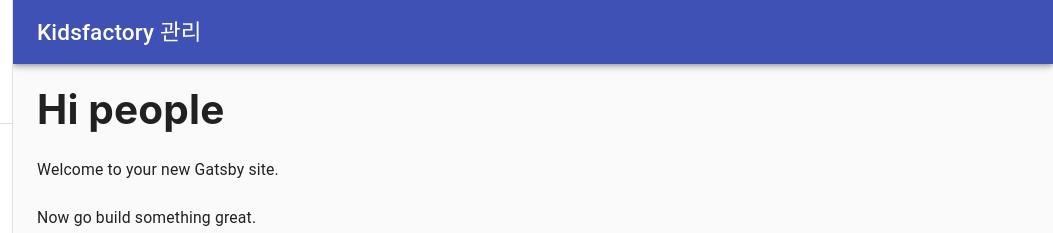
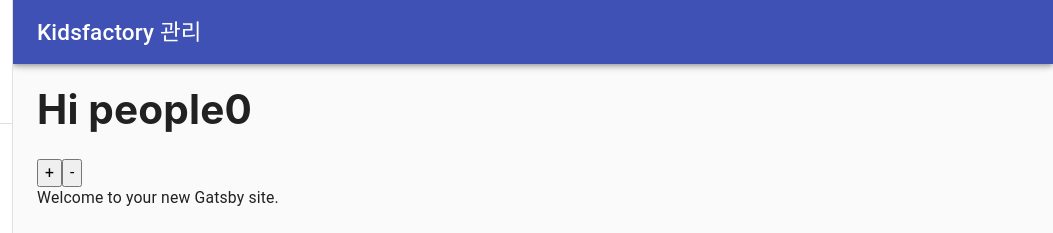
Before and after one commit to Guyclops/kidsfactory-shop-admin, a Gatsby site in the folder packages/front/: page / in a window 1280 px wide. Shown: the top 233 px of the page, 227-1280 px from the left. Built offline with nearby package versions, Linux system fonts and the light colour scheme; Gatsby itself is replaced by a stand-in of ours.

Commit message:
feat(front): mobx 기본 설정

```diff
--- a/packages/front/gatsby-browser.js
+++ b/packages/front/gatsby-browser.js
@@ -4,4 +4,6 @@
  * See: https://www.gatsbyjs.org/docs/browser-apis/
  */
 
-// You can delete this file if you're not using it
+import WrapProvider from "./wrap-provider";
+
+export const wrapRootElement = WrapProvider;
--- a/packages/front/gatsby-ssr.js
+++ b/packages/front/gatsby-ssr.js
@@ -5,3 +5,6 @@
  */
 
 // You can delete this file if you're not using it
+import WrapProvider from "./wrap-provider";
+
+export const wrapRootElement = WrapProvider;
--- a/packages/front/package.json
+++ b/packages/front/package.json
@@ -23,6 +23,8 @@
     "gatsby-plugin-web-font-loader": "^1.0.4",
     "gatsby-source-filesystem": "^2.1.46",
     "gatsby-transformer-sharp": "^2.3.13",
+    "mobx": "^5.15.4",
+    "mobx-react": "^6.1.8",
     "prop-types": "^15.7.2",
     "react": "^16.12.0",
     "react-docgen-typescript-loader": "^3.7.0",
@@ -54,6 +56,7 @@
   "devDependencies": {
     "@babel/core": "^7.8.7",
     "@babel/plugin-proposal-class-properties": "^7.8.3",
+    "@babel/plugin-proposal-decorators": "^7.8.3",
     "@storybook/addon-actions": "^5.3.14",
     "@storybook/addon-docs": "^5.3.14",
     "@storybook/addon-knobs": "^5.3.14",
--- a/packages/front/src/pages/index.tsx
+++ b/packages/front/src/pages/index.tsx
@@ -3,11 +3,17 @@ import { Link } from "gatsby";
 import Layout from "../components/layout";
 import Image from "../components/image";
 import SEO from "../components/seo";
+import { observer, inject } from "mobx-react";
+import Store from "../stores";
 
-const IndexPage: React.FC = () => (
+const IndexPage = (props: Store) => {
+  const { common } = props;
+  return (
     <Layout>
       <SEO title="Home" />
-    <h1>Hi people</h1>
+      <h1>Hi people{common.count}</h1>
+      <button onClick={common.increment}>+</button>
+      <button onClick={common.decrement}>-</button>
       <p>Welcome to your new Gatsby site.</p>
       <p>Now go build something great.</p>
       <div style={{ maxWidth: `300px`, marginBottom: `1.45rem` }}>
@@ -16,5 +22,6 @@ const IndexPage: React.FC = () => (
       <Link to="/page-2/">Go to page 2</Link>
     </Layout>
   );
+};
 
-export default IndexPage;
+export default inject("common")(observer(IndexPage));
--- /dev/null
+++ b/packages/front/src/stores/common.ts
@@ -0,0 +1,30 @@
+import { observable, action, computed } from "mobx";
+import Store from ".";
+
+class CommonStore {
+  root: Store;
+  @observable
+  public count = 0;
+  @observable
+  public todos = [];
+
+  constructor(root: Store) {
+    this.root = root;
+  }
+
+  @computed get unfinishedTodoCount() {
+    return this.todos.filter(todo => !todo.finished).length;
+  }
+
+  @action
+  increment = () => {
+    this.count++;
+  };
+
+  @action
+  decrement = () => {
+    this.count--;
+  };
+}
+
+export default CommonStore;
--- /dev/null
+++ b/packages/front/src/stores/index.ts
@@ -0,0 +1,11 @@
+import CommonStore from "./common";
+
+class Store {
+  public common: CommonStore;
+
+  constructor() {
+    this.common = new CommonStore(this);
+  }
+}
+
+export default Store;
--- a/packages/front/tsconfig.json
+++ b/packages/front/tsconfig.json
@@ -3,7 +3,9 @@
   "compilerOptions": {
     "jsx": "react",
     "strictNullChecks": false,
-    "noImplicitAny": false
+    "noImplicitAny": false,
+    "experimentalDecorators": true,
+    "allowJs": true
   },
   "include": ["./src", "./stories"],
   "exclude": ["node_modules", "dist"]
--- /dev/null
+++ b/packages/front/wrap-provider.js
@@ -0,0 +1,9 @@
+import React from "react";
+import { Provider } from "mobx-react";
+import Store from "./src/stores/index";
+
+const root = new Store();
+
+const WrapProvider = ({ element }) => <Provider {...root}>{element}</Provider>;
+
+export default WrapProvider;
```
Also changed, not shown: packages/front/src/pages/page-2.tsx (+8 -3 lines), .eslintrc.json, 2 other files. Lines whose indentation alone changed are shown as unchanged.
